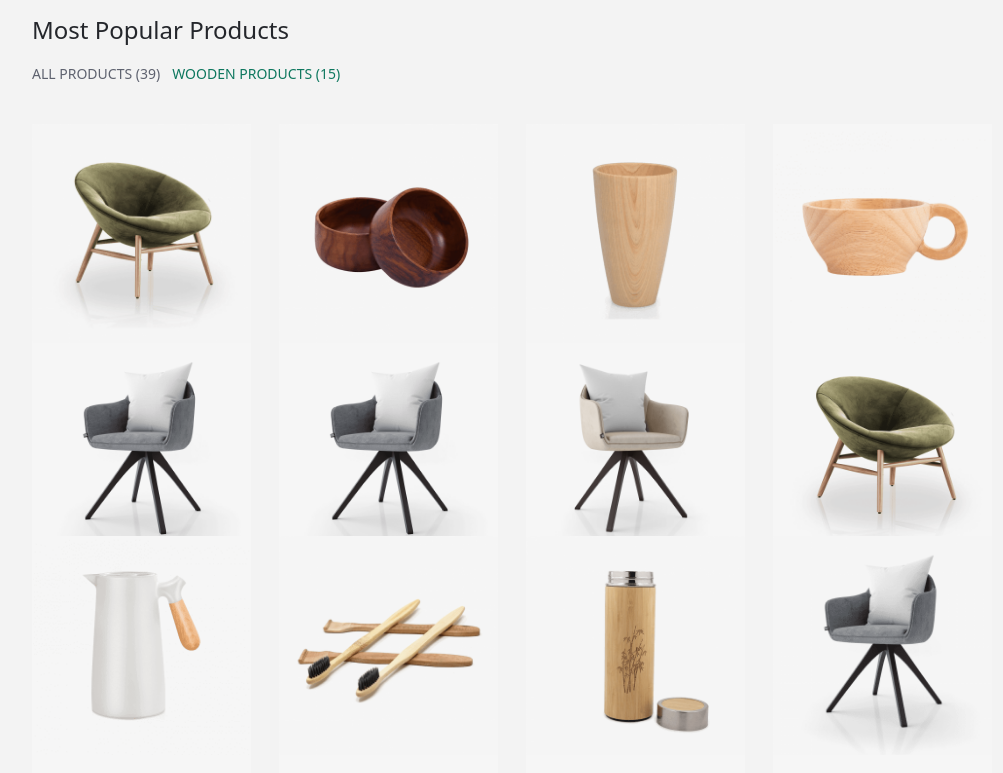
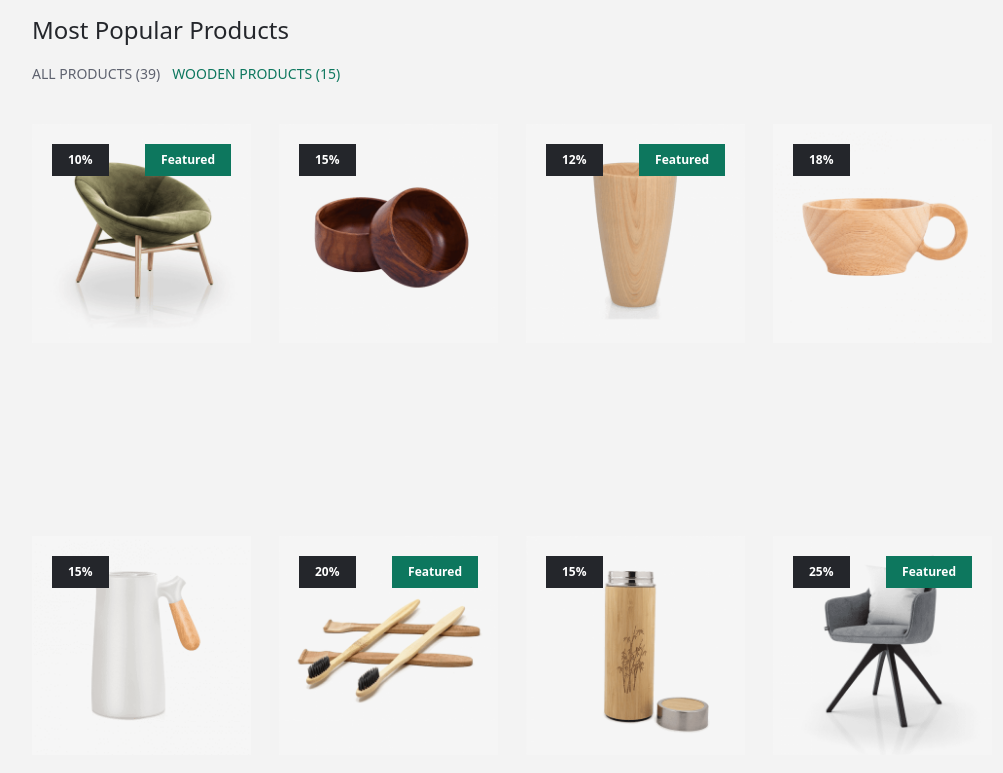
Before and after one commit to gabriellamsa/ecommerce-website, a React (Vite) app: page / in a window 1280 px wide. Shown: the part 1480-2253 px from the top of the page, without its empty margins (128-1131 px from the left). Built offline with nearby package versions, Linux system fonts and the light colour scheme.

Commit message:
Added buttons to ProductCard items

```diff
--- a/src/assets/data/data.js
+++ b/src/assets/data/data.js
@@ -94,11 +94,8 @@ export const productlists = [
   {
     id: 1,
     title: "Wooden single drawer",
-    description: "Bring style to your home with our Wooden Drawer. It has plenty of storage space and works with many types of decor. With a 10% discount, it's a great and affordable option for anyone who wants quality.",
     images: [
       { image: "../images/product/product1.png" },
-      { image: "../images/product/product1.3.png" },
-      { image: "../images/product/product1.2.png" },
     ],
     discount: 10,
     rating: 2.5,
@@ -116,8 +113,6 @@ export const productlists = [
     description: "",
     images: [
       { image: "../images/product/product2.png" },
-      { image: "../images/product/product1.3.png" },
-      { image: "../images/product/product1.2.png" },
     ],
     discount: 15,
     rating: 4.2,
@@ -135,8 +130,6 @@ export const productlists = [
     description: "",
     images: [
       { image: "../images/product/product3.png" },
-      { image: "../images/product/product1.2.png" },
-      { image: "../images/product/product1.1.png" },
     ],
     discount: 12,
     rating: 4.5,
@@ -154,8 +147,6 @@ export const productlists = [
     description: "",
     images: [
       { image: "../images/product/product4.png" },
-      { image: "../images/product/product1.1.png" },
-      { image: "../images/product/product1.2.png" },
     ],
     discount: 18,
     rating: 4.8,
@@ -177,8 +168,6 @@ export const productlists = [
     description: "",
     images: [
       { image: "../images/product/product5.png" },
-      { image: "../images/product/product1.3.png" },
-      { image: "../images/product/product1.2.png" },
     ],
     discount: 15,
     rating: 4.0,
@@ -195,8 +184,6 @@ export const productlists = [
     description: "",
     images: [
       { image: "../images/product/product6.png" },
-      { image: "../images/product/product1.2.png" },
-      { image: "../images/product/product1.1.png" },
     ],
     discount: 20,
     rating: 4.2,
@@ -215,8 +202,6 @@ export const productlists = [
     images: [
 
       { image: "../images/product/product7.png" },
-      { image: "../images/product/product1.3.png" },
-      { image: "../images/product/product1.1.png" },
     ],
     discount: 15,
     rating: 3.5,
@@ -233,11 +218,7 @@ export const productlists = [
     title: "Luxury Couch",
     description: "",
     images: [
-      {
-        image: "../images/product/product8.png",
-      },
-      { image: "../images/product/product1.2.png" },
-      { image: "../images/product/product1.3.png" },
+      { image: "../images/product/product8.png" },
     ],
     discount: 25,
     rating: 4.8,
--- a/src/index.css
+++ b/src/index.css
@@ -7,6 +7,23 @@
 @layer components {
   .container {
     @apply w-full px-8 lg:p-0 lg:w-3/4 m-auto;
+  }
+
+  /* buttons */
+  .batch-icon {
+    @apply w-4 h-4;
+  }
+
+  .discount-btn {
+    @apply px-4 py-2 bg-primary text-white text-xs font-semibold;
+  }
+
+  .feature-btn {
+    @apply px-4 py-2 bg-primary-green text-white text-xs font-semibold;
+  }
+
+  .slider-btn {
+    @apply w-16 h-16 bg-primary text-white flex items-center justify-center;
   }
 }
 
@@ -139,3 +156,24 @@
     opacity: 1;
   }
 }
+
+/* product */
+.product-btn {
+  padding: 5px 11px;
+  font-size: 12px;
+}
+.product .images {
+  position: relative;
+  overflow: hidden;
+}
+
+.product.card .overlay {
+  opacity: 0;
+  transition: transform 0.3s ease;
+  transform: translateY(100%);
+}
+
+.product.card:hover .overlay {
+  opacity: 1;
+  transform: translateY(0);
+}
--- a/src/screen/product/ProductCard.jsx
+++ b/src/screen/product/ProductCard.jsx
@@ -1,3 +1,6 @@
+import { IoMdHeart } from "react-icons/io";
+import { IoCart } from "react-icons/io5";
+
 export const ProductCard = ({
   id,
   key,
@@ -15,9 +18,33 @@ export const ProductCard = ({
     <>
       <div className="product card">
         <div className="images h-96">
-          {images.map((image, index) => (
-            <img key={index} src={image?.image} alt={title} />
+          {images.map((cover, index) => (
+            <img
+              key={index}
+              src={cover?.image}
+              alt={id}
+              className="w-full object-cover"
+            />
           ))}
+          <div className="flex justify-between w-full p-5 absolute top-0 left-0">
+            {discount && <button className="discount-btn">{discount}%</button>}
+            {featured && (
+              <button className="feature-btn">
+                {featured === true && "Featured"}
+              </button>
+            )}
+          </div>
+          <div className="overlay flex items-center gap-2 justify-center absolute bottom-0 left-0 right-0 m-5">
+            <button className="quick-view-btn product-btn primary-btn">
+              Quick View
+            </button>
+            <button className="add-to-card-btn product-btn primary-btn">
+              <IoCart size={23} />
+            </button>
+            <button className="love-btn product-btn primary-btn">
+              <IoMdHeart size={23} />
+            </button>
+          </div>
         </div>
       </div>
     </>
```
